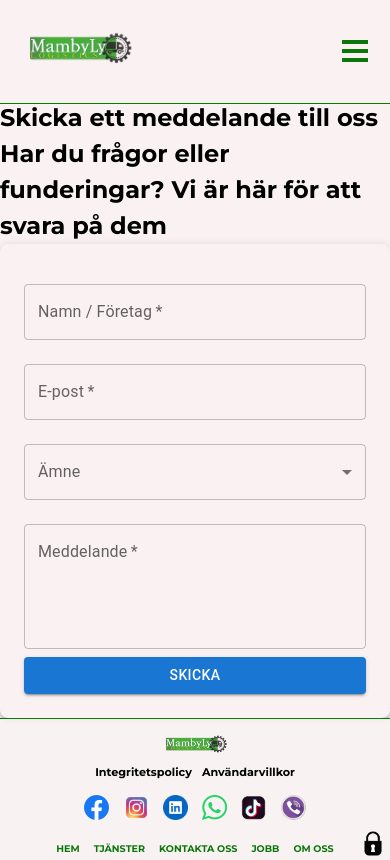
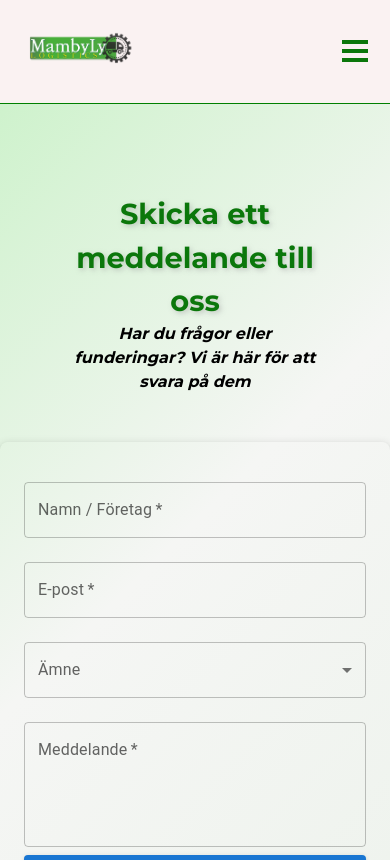
Before and after one commit to Emadenni/MambyLy-logistics-frontend, a React (Vite) app: page /kontaktaOss in a window 390 px wide. Shown: the top 860 px of the page. Built offline with nearby package versions, Linux system fonts and the light colour scheme.

Commit message:
added component TitleBox

```diff
--- /dev/null
+++ b/src/components/TitleBox/TitleBox.tsx
@@ -0,0 +1,18 @@
+import React from "react";
+import "./titleBox.scss";
+
+interface TitleBoxProps {
+  title: string;
+  subTitle: string;
+}
+
+const TitleBox: React.FC<TitleBoxProps> = ({ title, subTitle }) => {
+  return (
+    <section className="titleBox">
+      <h1 className="titleBox__title">{title}</h1>
+      <h2 className="titleBox__sub-title">{subTitle}</h2>
+    </section>
+  );
+};
+
+export default TitleBox;
--- /dev/null
+++ b/src/components/TitleBox/titleBox.scss
@@ -0,0 +1,28 @@
+@use "../../styles/globals" as *;
+@use "../../styles/variables" as *;
+@use "../../styles/mixins" as *;
+
+.titleBox {
+    width: 65%;
+    margin-top: 4rem;
+    text-align: center;
+  }
+
+  .titleBox__title {
+    font-size: 2.4rem;
+    color: $text-green;
+    text-shadow: 2px 2px 5px rgba(156, 157, 157, 0.5);
+
+    @media (max-width: 768px) {
+      font-size: 1.8rem;
+    }
+  }
+
+  .titleBox__sub-title {
+    font-size: 1.3rem;
+    font-style: oblique;
+
+    @media (max-width: 768px) {
+      font-size: 1rem;
+    }
+  }
--- a/src/pages/ContactUs/ContactUs.tsx
+++ b/src/pages/ContactUs/ContactUs.tsx
@@ -1,25 +1,22 @@
-// ContactUs.tsx
+
 import React from "react";
 import { useLocation } from "react-router-dom"; // Per accedere alla location passata
+import "./contactUs.scss"
 import Layout from "../../components/Layout/Layout";
 import ContactForm from "../../components/ContactForm/ContactForm";
+import TitleBox from "../../components/TitleBox/TitleBox";
 
 const ContactUs = () => {
-
   const location = useLocation();
   const subjectFromCard = location.state?.subject || "";
   return (
     <Layout>
       <div className="contactUs_wrapper">
         <div className="contactUs_container">
-          <section className="contactUs_container__title-box">
-            <h1 className="contactUs_container__title">
-              Skicka ett meddelande till oss
-            </h1>
-            <h2 className="contactUs_container__sub-title">
-              Har du frågor eller funderingar? Vi är här för att svara på dem
-            </h2>
-          </section>
+          <TitleBox
+            title="Skicka ett meddelande till oss"
+            subTitle="Har du frågor eller funderingar? Vi är här för att svara på dem"
+          />
 
           <ContactForm subjectFromCard={subjectFromCard} />
         </div>
--- a/src/pages/ContactUs/contactUs.scss
+++ b/src/pages/ContactUs/contactUs.scss
@@ -2,12 +2,10 @@
 @use "../../styles/variables" as *;
 @use "../../styles/mixins" as *;
 
-
-
 .contactUs_container {
   width: 100%;
   min-height: 100vh;
-    @include flexbox(column, center, center);
+  @include flexbox (column, center, center);
 
   gap: 3rem;
   padding-top: 100px;
@@ -15,30 +13,6 @@
   @media (max-width: 768px) {
     padding-top: 0px;
   }
-
-    &__title-box {
-      width: 65%;
-      margin-top: 4rem;
-      text-align: center;
-    }
-
-    &__title {
-      font-size: 2.4rem;
-      color: $text-green;
-      text-shadow: 2px 2px 5px rgba(156, 157, 157, 0.5);
-
-      @media (max-width: 768px) {
-        font-size: 1.8rem;
-      }
-    }
-    &__sub-title {
-      font-size: 1.3rem;
-      font-style: oblique;
-
-      @media (max-width: 768px) {
-        font-size: 1rem;
-      }
-    }
 }
 
 .contactUs_wrapper {
--- a/src/pages/Services/Services.tsx
+++ b/src/pages/Services/Services.tsx
@@ -8,6 +8,7 @@ import MicroserviceCard from "../../components/MicroservicesCard/MicroservicesCa
 import { microservicesData } from "../../components/data/microservices";
 import CTA from "../../components/Cta/Cta";
 import ContactForm from "../../components/ContactForm/ContactForm";
+import TitleBox from "../../components/TitleBox/TitleBox";
 
 const Services = () => {
   const location = useLocation();
@@ -31,10 +32,14 @@ const Services = () => {
     <Layout>
       <div className="services_page__wrapper">
         <div className="services_container">
-          <section className="services_container__title-box">
+        <TitleBox
+            title="Varje behov har sin lösning"
+            subTitle="Välj våra tjänster som passar dig"
+          />
+          {/* <section className="services_container__title-box">
             <h1 className="services_container__title">Varje behov har sin lösning</h1>
             <h2 className="services_container__sub-title">Välj våra tjänster som passar dig</h2>
-          </section>
+          </section> */}
 
           <div className="services_cards_container">
             {servicesData.map((service) => (
@@ -93,7 +98,7 @@ const Services = () => {
           </div>
         </div>
 
-        <ContactForm selectedSubject={selectedSubject} />
+
       </div>
     </Layout>
   );
--- a/src/pages/Services/services.scss
+++ b/src/pages/Services/services.scss
@@ -14,29 +14,7 @@
     padding-top: 0px;
   }
 
-  &__title-box {
-    width: 65%;
-    margin-top: 4rem;
-    text-align: center;
-  }
 
-  &__title {
-    font-size: 2.4rem;
-    color: $text-green;
-    text-shadow: 2px 2px 5px rgba(156, 157, 157, 0.5);
-
-    @media (max-width: 768px) {
-      font-size: 1.8rem;
-    }
-  }
-  &__sub-title {
-    font-size: 1.3rem;
-    font-style: oblique;
-
-    @media (max-width: 768px) {
-      font-size: 1rem;
-    }
-  }
 }
 
 .microservices_container {
```
Lines whose indentation alone changed are shown as unchanged.
